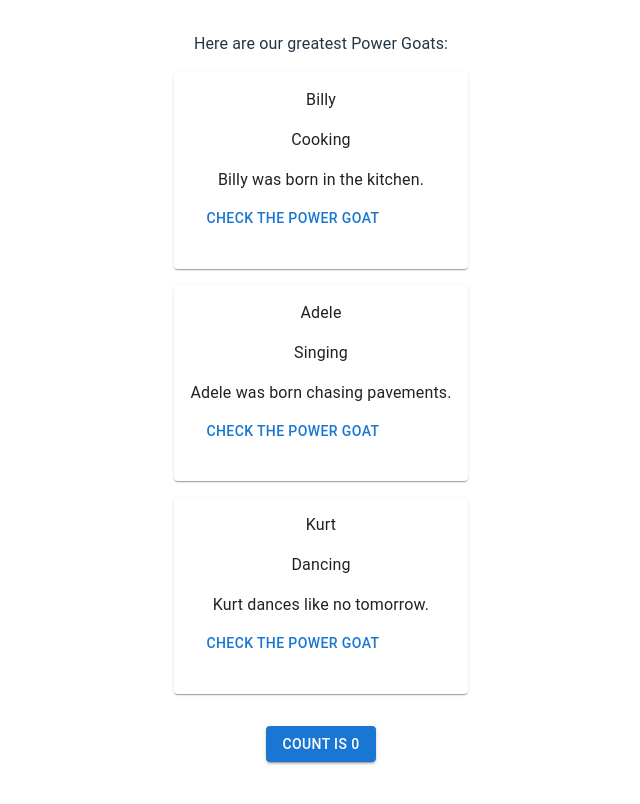
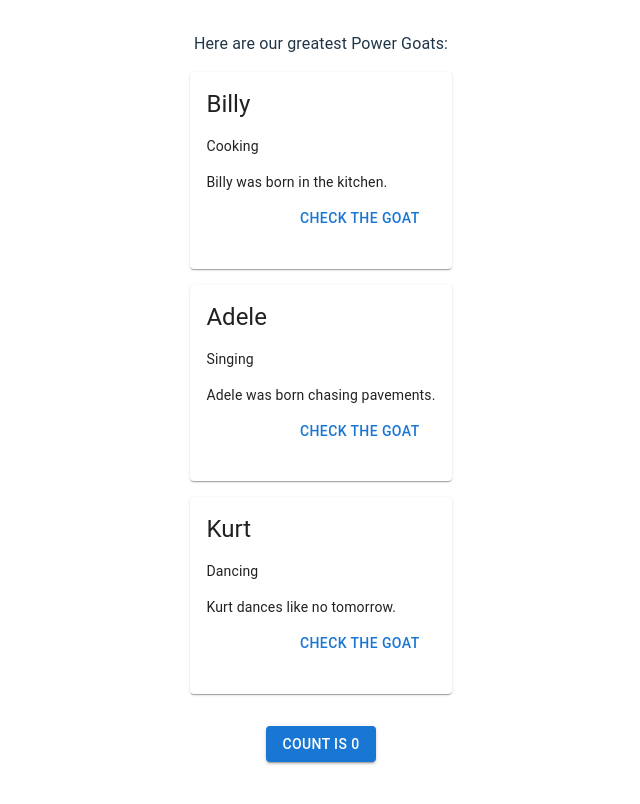
Before and after one commit to NitorCreations/power-goat, a React (Vite) app in the folder power-goat/: page / in a window 1280 px wide. Shown: the top 804 px of the page, without its empty margins (319-959 px from the left). Built offline with nearby package versions, Linux system fonts and the light colour scheme.

Commit message:
Added styles to text

```diff
--- a/power-goat/src/components/PowerGoatCard.tsx
+++ b/power-goat/src/components/PowerGoatCard.tsx
@@ -1,9 +1,9 @@
-import * as React from "react";
-import CardActions from "@mui/material/CardActions";
-import CardContent from "@mui/material/CardContent";
-import Button from "@mui/material/Button";
-import { Card, Stack, Typography } from "@mui/material";
-import powergoats from "../powergoats.json";
+import * as React from 'react';
+import CardActions from '@mui/material/CardActions';
+import CardContent from '@mui/material/CardContent';
+import Button from '@mui/material/Button';
+import { Card, Stack, Typography } from '@mui/material';
+import powergoats from '../powergoats.json';
 
 export interface PowerGoatCardProps {
   name: string;
@@ -25,12 +25,18 @@ const PowerGoatCard = ({ name, skill, story }: PowerGoatCardProps) => {
     <Card>
       <CardContent>
         <Stack spacing={2}>
-          <Typography>{name}</Typography>
-          <Typography>{skill}</Typography>
-          <Typography>{story}</Typography>
+          <Typography variant='h5' align='left'>
+            {name}
+          </Typography>
+          <Typography variant='body2' align='left'>
+            {skill}
+          </Typography>
+          <Typography variant='body2' align='left'>
+            {story}
+          </Typography>
         </Stack>
-        <CardActions>
-          <Button>Check the Power Goat</Button>
+        <CardActions sx={{ display: 'flex', justifyContent: 'flex-end' }}>
+          <Button>Check the Goat</Button>
         </CardActions>
       </CardContent>
     </Card>
```
